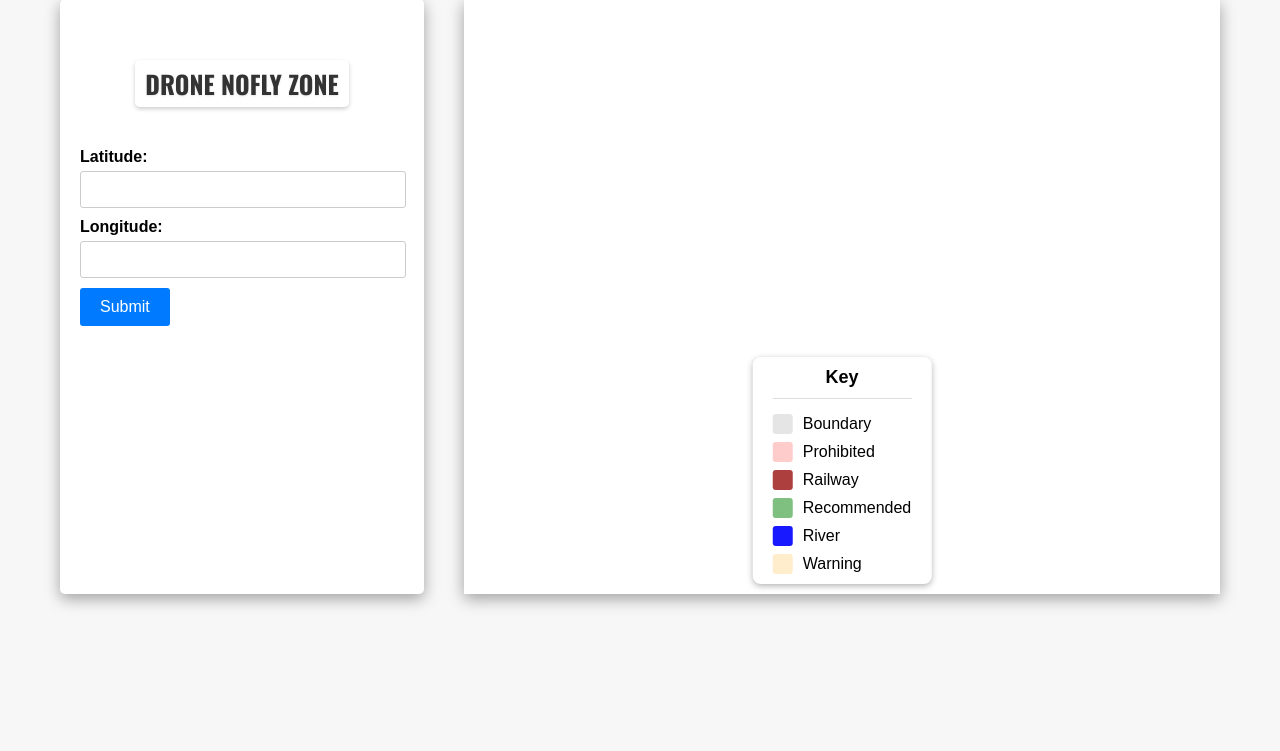
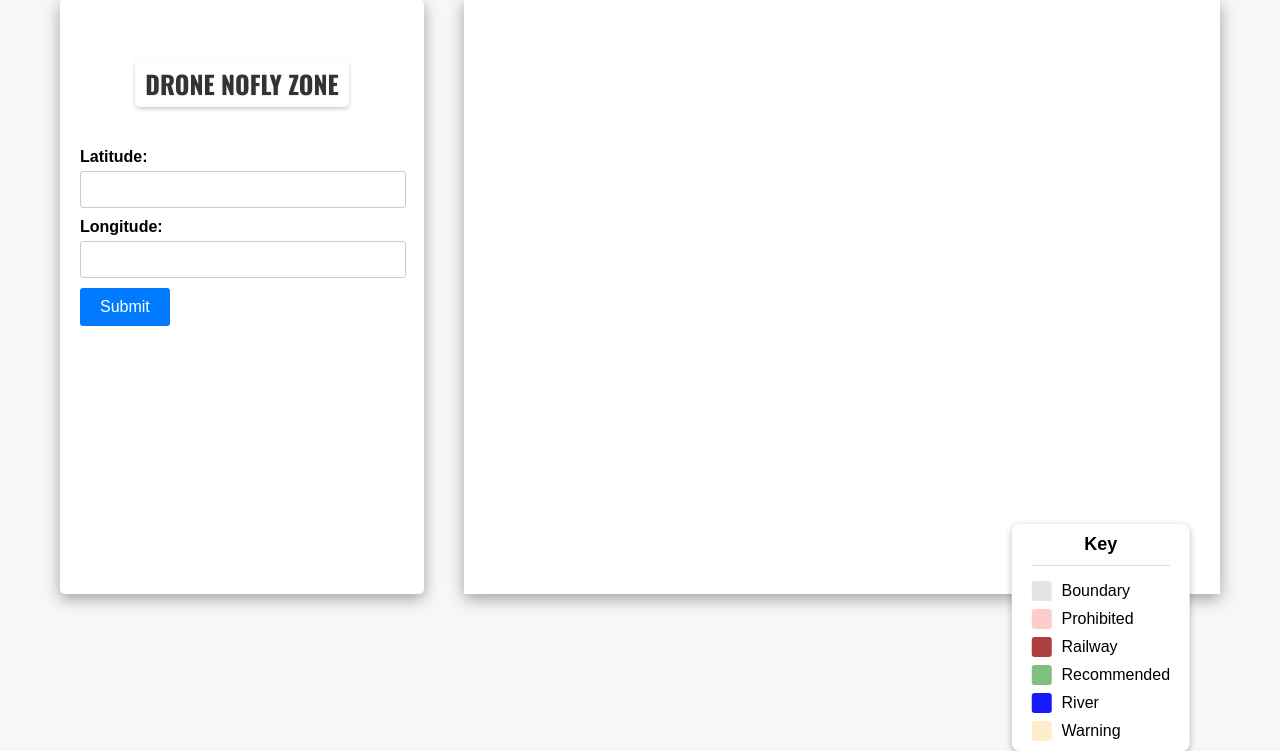
Before and after one commit to Jacobgijah/webmap, a Django app: page / in a window 1280 px wide. Shown: the part 49-800 px from the top of the page. Run offline with Django 5.2, Linux system fonts and the light colour scheme; parts of the project's set-up code (start-up, migrations or seed data) failed here and were passed over.

Commit message:
v2 updates deploy_7

```diff
--- a/templates/index.html
+++ b/templates/index.html
@@ -102,8 +102,8 @@
       box-shadow: 0 2px 6px rgba(0, 0, 0, 0.3);
       border-radius: 8px;
       position: absolute;
-      bottom: 10px; /* Adjusted for positioning at the bottom */
-      left: 50%;
+      bottom: 0px; /* Adjusted for positioning at the bottom */
+      left: 86%;
       transform: translateX(-50%);
       z-index: 1000;
       font-family: Arial, sans-serif;
@@ -207,6 +207,7 @@
   </div>
 
   <div id="gis">
+  </div>
     <div class="legend">
       <h4>Key</h4>
       <div><span style="background: black; opacity: 0.1;"></span>Boundary</div>
@@ -216,7 +217,6 @@
       <div><span style="background: blue; opacity: 0.9;"></span>River</div>
       <div><span style="background: orange; opacity: 0.2;"></span>Warning</div>
     </div>
-  </div>
 </div>
 
 <script type="text/javascript" async defer>
```
